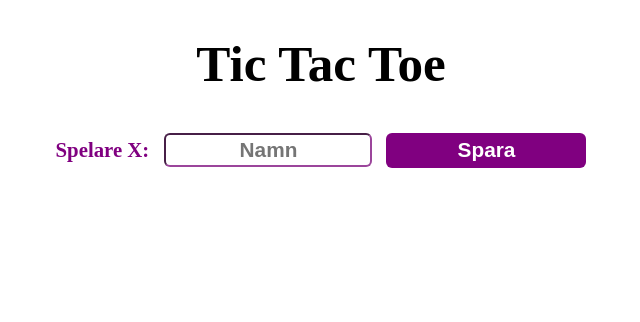
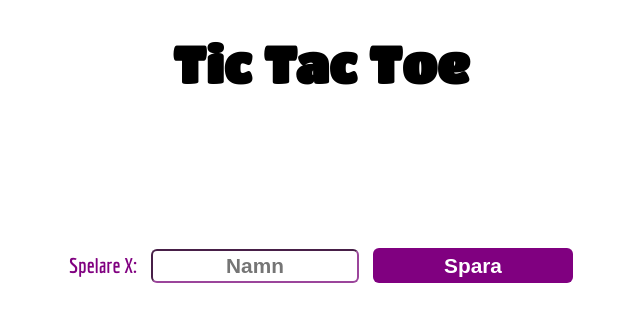
Before and after one commit to Carinalak/Tic-Tac-Toe, a Vue app: page / in a window 1280 px wide. Shown: the top 322 px of the page, without its empty margins (319-959 px from the left). Built offline with nearby package versions, Linux system fonts and the light colour scheme.

Commit message:
:lipstick: add fonts and styling

```diff
--- a/index.html
+++ b/index.html
@@ -4,7 +4,12 @@
     <meta charset="UTF-8" />
     <link rel="icon" type="image/svg+xml" href="/vite.svg" />
     <meta name="viewport" content="width=device-width, initial-scale=1.0" />
-    <title>Vite + Vue + TS</title>
+    <link rel="preconnect" href="https://fonts.googleapis.com">
+
+    <link rel="preconnect" href="https://fonts.googleapis.com">
+    <link rel="preconnect" href="https://fonts.gstatic.com" crossorigin>
+    <link href="https://fonts.googleapis.com/css2?family=Bungee+Shade&family=Economica:ital,wght@0,400;0,700;1,400;1,700&family=Titan+One&display=swap" rel="stylesheet">
+    <title>Tic Tac Toe</title>
   </head>
   <body>
     <div id="app"></div>
--- a/src/components/AddPlayer.vue
+++ b/src/components/AddPlayer.vue
@@ -59,7 +59,7 @@ const startGame = () => {
 <template>
     <div v-if="!gameStarted">
 
-        <form @submit.prevent="handleSubmit">
+        <form class="input-form " @submit.prevent="handleSubmit">
             <label class="input-text">{{ isPlayerX ? 'Spelare X' : 'Spelare O' }}: </label>
             <input type="text" placeholder="Namn" v-model="playerText" />
             <button class="submit-btn" type="submit"> {{ buttonText }}</button>
@@ -92,5 +92,7 @@ input:focus {
     align-items: center;
     justify-content: center;
 }
-
+.input-form {
+    margin-top: 150px;
+}
 </style>
--- a/src/components/StartGame.vue
+++ b/src/components/StartGame.vue
@@ -89,8 +89,8 @@ watch(gameDraw, (isDraw) => {
     </div>
   </section>
   <div class="score-container" v-if="playerX && playerO">
-        <p>{{ playerX.name }}: {{ playerX.points }} poäng<br>
-        {{ playerO.name }}: {{ playerO.points }} poäng</p>
+        <p><span class="name-color">{{ playerX.name }}</span>: {{ playerX.points }} poäng<br>
+          <span class="name-color">{{ playerO.name }}</span> {{ playerO.points }} poäng</p>
     </div>
   </div>
 </template>
--- a/src/style.css
+++ b/src/style.css
@@ -14,11 +14,14 @@ body {
   display: flex;
   flex-direction: column;
   align-items: center;
+  font-family: "Economica", sans-serif;
+
 }
 
 h1 {
   font-size: 3.2rem;
   text-align: center;
+  font-family: "Titan One", sans-serif;
 }
 
 button {
```
